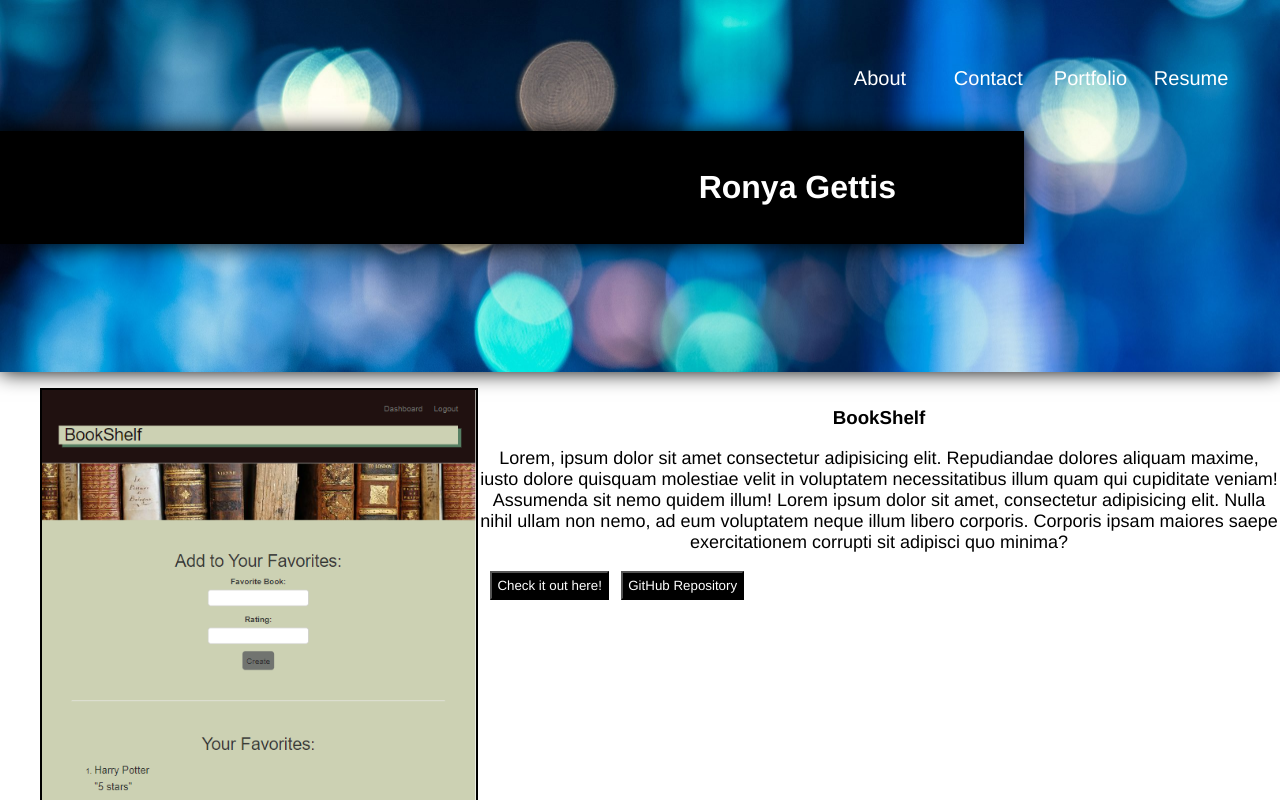
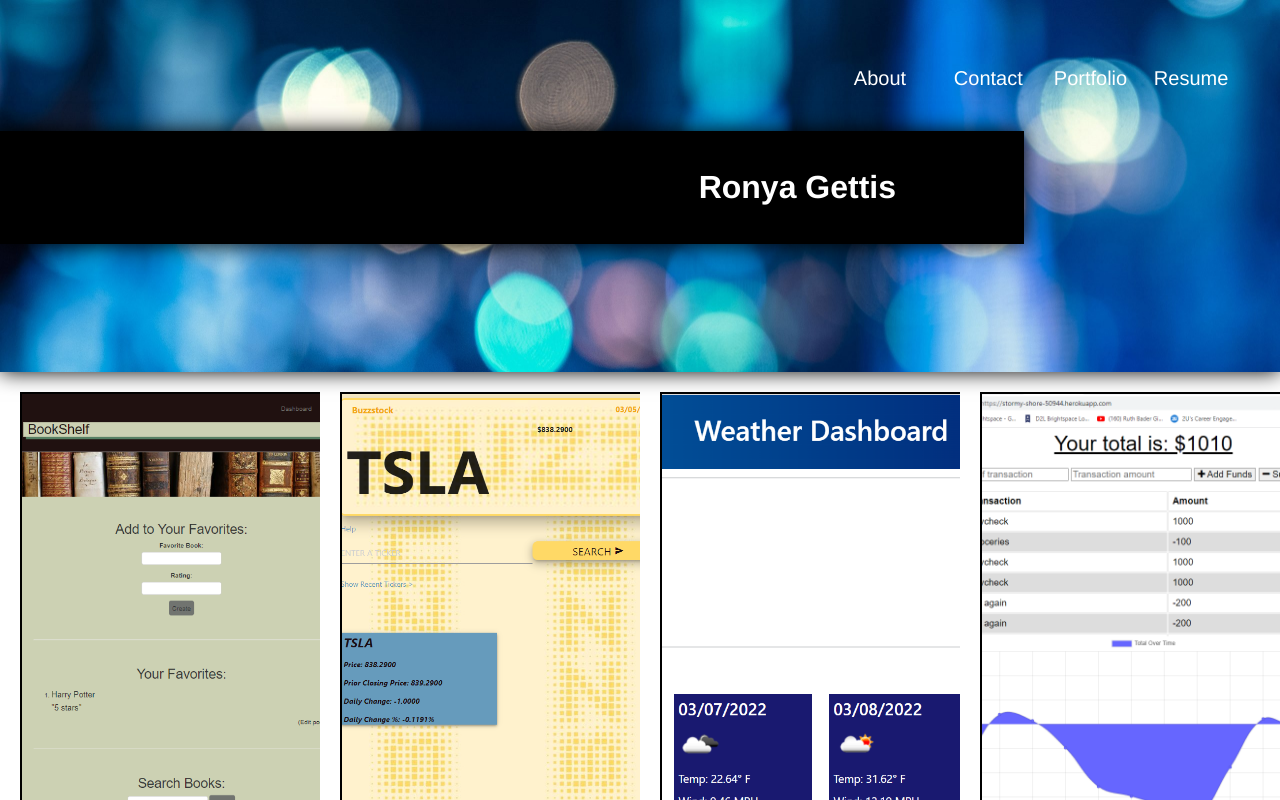
Before and after one commit to klmirg/ronya-react-portfolio, a React (Create React App) app: page /portfolio in a window 1280 px wide. Shown: the top 800 px of the page. Built offline with nearby package versions, Linux system fonts and the light colour scheme.

Commit message:
Made projects page look better!

```diff
--- a/src/components/Header/Header.css
+++ b/src/components/Header/Header.css
@@ -51,3 +51,7 @@ header {
   padding-right: 4%;
 
 }
+
+.header a:active {
+  color:aquamarine
+}
--- a/src/components/Projects/index.js
+++ b/src/components/Projects/index.js
@@ -11,7 +11,8 @@ const projects = [
     "images": bookShelfImg,
     "alt": "Screenshot of BookShelf homepage",
     "title": "BookShelf",
-    "text": "Lorem, ipsum dolor sit amet consectetur adipisicing elit. Repudiandae dolores aliquam maxime, iusto dolore quisquam molestiae velit in voluptatem necessitatibus illum quam qui cupiditate veniam! Assumenda sit nemo quidem illum! Lorem ipsum dolor sit amet, consectetur adipisicing elit. Nulla nihil ullam non nemo, ad eum voluptatem neque illum libero corporis. Corporis ipsam maiores saepe exercitationem corrupti sit adipisci quo minima?",
+    "className": "blur",
+    // "text": "This was the second group project in the bootcamp course I was in. It was inspired by my fellow group members and I's love for books. We wanted to create an app where you can search for new books, and them to your favorites, and create a wish list for future books we'd like to read. It is a work in progress, we didn't get everything we had wanted to done in the amount of time that was given to us. We do have plans for future upgrades to it.",
     "deployedUrl": "https://bookshelf22.herokuapp.com/",
     "githubUrl": "https://github.com/klmirg/BookShelf"
   },
@@ -20,7 +21,8 @@ const projects = [
     "images": buzzStockImg,
     "alt": "Screenshot of BuzzStock after searching for a stock",
     "title": "BuzzStock",
-    "text": "Lorem, ipsum dolor sit amet consectetur adipisicing elit. Repudiandae dolores aliquam maxime, iusto dolore quisquam molestiae velit in voluptatem necessitatibus illum quam qui cupiditate veniam! Assumenda sit nemo quidem illum! Lorem ipsum dolor sit amet, consectetur adipisicing elit. Nulla nihil ullam non nemo, ad eum voluptatem neque illum libero corporis. Corporis ipsam maiores saepe exercitationem corrupti sit adipisci quo minima?",
+    "className": "blur",
+    // "text": "This was my first group project in the bootcamp. It was inspired by my group members interest in stocks. We wanted to create an app where you can search a ticker and get the most recent information displayed. As well as news articles about that particular stock item. It was made entirely with front end technologies. So there is a lot of room for future development as we have been broadening our skills.",
     "deployedUrl": "https://tavianjd.github.io/BuzzStock-Group-Project/",
     "githubUrl": "https://github.com/klmirg/BuzzStock-Group-Project"
   },
@@ -29,7 +31,8 @@ const projects = [
     "images": weatherDashboardImg,
     "alt": "Screenshot of Weather Dashboard after searching 2 cities",
     "title": "Weather Dashboard",
-    "text": "Lorem, ipsum dolor sit amet consectetur adipisicing elit. Repudiandae dolores aliquam maxime, iusto dolore quisquam molestiae velit in voluptatem necessitatibus illum quam qui cupiditate veniam! Assumenda sit nemo quidem illum! Lorem ipsum dolor sit amet, consectetur adipisicing elit. Nulla nihil ullam non nemo, ad eum voluptatem neque illum libero corporis. Corporis ipsam maiores saepe exercitationem corrupti sit adipisci quo minima?",
+    "className": "blur",
+    // "text": "Lorem, ipsum dolor sit amet consectetur adipisicing elit. Repudiandae dolores aliquam maxime, iusto dolore quisquam molestiae velit in voluptatem necessitatibus illum quam qui cupiditate veniam! Assumenda sit nemo quidem illum! Lorem ipsum dolor sit amet, consectetur adipisicing elit. Nulla nihil ullam non nemo, ad eum voluptatem neque illum libero corporis. Corporis ipsam maiores saepe exercitationem corrupti sit adipisci quo minima?",
     "deployedUrl": "https://klmirg.github.io/Weather-dashboard/",
     "githubUrl": "https://github.com/klmirg/Weather-dashboard"
   },
@@ -38,7 +41,8 @@ const projects = [
     "images": budgetTrackerImg,
     "alt": "Screenshot of the Budget Tracker app after many budgets are applied",
     "title": "Budget Tracker",
-    "text": "Lorem, ipsum dolor sit amet consectetur adipisicing elit. Repudiandae dolores aliquam maxime, iusto dolore quisquam molestiae velit in voluptatem necessitatibus illum quam qui cupiditate veniam! Assumenda sit nemo quidem illum! Lorem ipsum dolor sit amet, consectetur adipisicing elit. Nulla nihil ullam non nemo, ad eum voluptatem neque illum libero corporis. Corporis ipsam maiores saepe exercitationem corrupti sit adipisci quo minima?",
+    "className": "blur",
+    // "text": "Lorem, ipsum dolor sit amet consectetur adipisicing elit. Repudiandae dolores aliquam maxime, iusto dolore quisquam molestiae velit in voluptatem necessitatibus illum quam qui cupiditate veniam! Assumenda sit nemo quidem illum! Lorem ipsum dolor sit amet, consectetur adipisicing elit. Nulla nihil ullam non nemo, ad eum voluptatem neque illum libero corporis. Corporis ipsam maiores saepe exercitationem corrupti sit adipisci quo minima?",
     "deployedUrl": "https://stormy-shore-50944.herokuapp.com/",
     "githubUrl": "https://github.com/klmirg/Challenge-19-Budget-Tracker-PWA"
   },
@@ -47,7 +51,8 @@ const projects = [
     "images": theTechBlogImg,
     "alt": "The Tech Blog app homepage",
     "title": "The Tech Blog",
-    "text": "Lorem, ipsum dolor sit amet consectetur adipisicing elit. Repudiandae dolores aliquam maxime, iusto dolore quisquam molestiae velit in voluptatem necessitatibus illum quam qui cupiditate veniam! Assumenda sit nemo quidem illum! Lorem ipsum dolor sit amet, consectetur adipisicing elit. Nulla nihil ullam non nemo, ad eum voluptatem neque illum libero corporis. Corporis ipsam maiores saepe exercitationem corrupti sit adipisci quo minima?",
+    "className": "blur",
+    // "text": "Lorem, ipsum dolor sit amet consectetur adipisicing elit. Repudiandae dolores aliquam maxime, iusto dolore quisquam molestiae velit in voluptatem necessitatibus illum quam qui cupiditate veniam! Assumenda sit nemo quidem illum! Lorem ipsum dolor sit amet, consectetur adipisicing elit. Nulla nihil ullam non nemo, ad eum voluptatem neque illum libero corporis. Corporis ipsam maiores saepe exercitationem corrupti sit adipisci quo minima?",
     "deployedUrl": "https://my-tech-blog22.herokuapp.com/",
     "githubUrl": "https://github.com/klmirg/Challenge14-The-Tech-Blog"
   },
@@ -56,7 +61,8 @@ const projects = [
     "images": myOriginalPortfolio,
     "alt": "Screenshot of Ronya's first portfolio",
     "title": "Ronya's First Portfolio",
-    "text": "Lorem, ipsum dolor sit amet consectetur adipisicing elit. Repudiandae dolores aliquam maxime, iusto dolore quisquam molestiae velit in voluptatem necessitatibus illum quam qui cupiditate veniam! Assumenda sit nemo quidem illum! Lorem ipsum dolor sit amet, consectetur adipisicing elit. Nulla nihil ullam non nemo, ad eum voluptatem neque illum libero corporis. Corporis ipsam maiores saepe exercitationem corrupti sit adipisci quo minima?",
+    "className": "blur",
+    // "text": "Lorem, ipsum dolor sit amet consectetur adipisicing elit. Repudiandae dolores aliquam maxime, iusto dolore quisquam molestiae velit in voluptatem necessitatibus illum quam qui cupiditate veniam! Assumenda sit nemo quidem illum! Lorem ipsum dolor sit amet, consectetur adipisicing elit. Nulla nihil ullam non nemo, ad eum voluptatem neque illum libero corporis. Corporis ipsam maiores saepe exercitationem corrupti sit adipisci quo minima?",
     "deployedUrl": "https://klmirg.github.io/The-Professional-Portfolio-of-Ronya-Gettis/",
     "githubUrl": "https://github.com/klmirg/The-Professional-Portfolio-of-Ronya-Gettis"
   }
--- a/src/pages/Portfolio/Projects.css
+++ b/src/pages/Portfolio/Projects.css
@@ -1,28 +1,94 @@
-.projects img {
+.grid {
+  display: grid;
+  grid-template-columns: repeat(auto-fit, minmax(300px, 1fr));
+}
+
+.img-wrapper {
+  position: relative;
+  overflow: hidden;
+}
+
+.img-wrapper img {
+  max-width: 100%;
+  display: block;
+  aspect-ratio: 1 / 1.5;
+  object-fit: cover;
+  object-position: center;
+  margin: 20px;
+  border: 2px solid black;
+}
+
+.img-wrapper > .content {
+  position: absolute;
+  inset: 0;
+  font-size: 1.5rem;
+  padding: 1rem;
+  line-height: 3rem;
+  background: rgba(255, 255, 255, .4);
+  display: flexbox;
+  justify-content: center;
+  align-items: center;
+  text-align: center;
+}
+
+.img-wrapper > img,
+.img-wrapper > .content {
+  transition: 200ms ease-in-out;
+}
+
+.img-wrapper:hover > img.blur {
+  filter: blur(5px);
+  margin: 0px;
+}
+
+.img-wrapper > .content.fade {
+  opacity: 0;
+}
+
+.img-wrapper:hover > .content.fade {
+  opacity: 1;
+  margin: 0px;
+}
+
+.content.fade button {
+  padding: 10px;
+}
+
+.content.fade button:hover {
+  cursor:inherit;
+  background-color: darkgray;
+}
+
+.content.fade h3 {
+  text-decoration:underline;
+  font-size: 30px;
+}
+/* .projects img {
   max-width: 35%;
-  /* max-height: 50%; */
   border: 2px solid black;
   position: relative;
   float: left;
   margin-bottom: 5%;
-}
+} */
 
-.projects p {
+/* .projects p {
   font-size: 18px;
   position: relative;
   text-align: center;
+  line-height: 2rem;
+  margin-left: 350px;
   padding-left: 100px;
-}
+} */
 
-.projects button {
+/* .projects button {
   background-color: black;
   color: white;
   padding: 5px;
-  margin-left: 1%;
+  margin-left: 14%;
   text-align: center;
   position: relative;
   justify-content: center;
-}
+} */
 /* .project1 {
   display: flex;
   font-size: 12px;
@@ -31,14 +97,14 @@
   display: block;
 } */
 
-.projects li {
+/* .projects li {
  display: inline-block;
 }
 
 .projects h3 {
   text-align: center;
 
-}
+} */
 
 /* .projects p {
   text-align: center;
--- a/src/pages/Portfolio/index.js
+++ b/src/pages/Portfolio/index.js
@@ -6,27 +6,45 @@ function Portfolio () {
 // const [currentProject, setCurrentProject] = useState(projects[0]);
 // const [projects] = useState([])
   return (
-   <div className="projects">
-     <ul className="projectlist">
+    <div className="grid">
         {projects.map((project) => (
-       <li className="project" key={project.id}>
-           <img src={project.images} className="projectimg" alt={project.alt} />
+          <div className="img-wrapper">
+            <img src={project.images} alt={project.alt} className={project.className}/>
+            <div className="content fade">
               <h3>{project.title}</h3>
-           <p>{project.text}</p>
-         <a href={project.deployedUrl}>
-           <button>Check it out here!</button>
-         </a>
-         <a href={project.githubUrl}>
-           <button>GitHub Repository</button>
-         </a>
-       </li>
+              <a href={project.deployedUrl}><button>Check it out here!</button></a>
+              <br></br>
+              <br></br>
+              <a href={project.githubUrl}><button>GitHub Repository</button></a>
+          </div>
+        </div>
         ))}
-     </ul>
     </div>
     );
   }
 
   export default Portfolio;
+  //  <div className="grid">
+  //    <div className="img-wrapper">
+  //     <ul className="projectlist">
+  //       {projects.map((project) => (
+  //       <li className="project" key={project.id}>
+  //           <img src={project.images} className="projectimg" alt={project.alt} />
+  //         <div className='content'>
+  //         <h3>{project.title}</h3>
+  //           <p>{project.text}</p>
+  //         <a href={project.deployedUrl}>
+  //           <button>Check it out here!</button>
+  //         </a>
+  //          <a href={project.githubUrl}>
+  //           <button>GitHub Repository</button>
+  //         </a>
+  //         </div>
+  //       </li>
+  //       ))}
+  //     </ul>
+  //    </div>
+  //  </div>
 
 
 // return (
```
Also changed, not shown: src/components/About/index.js (+5 -4 lines). Lines whose indentation alone changed are shown as unchanged.
